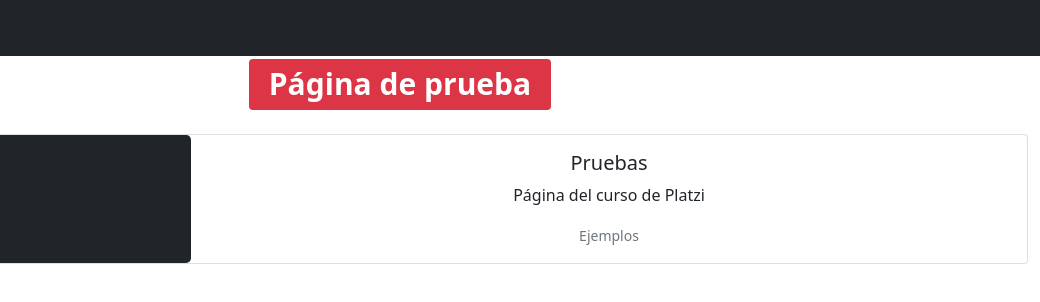
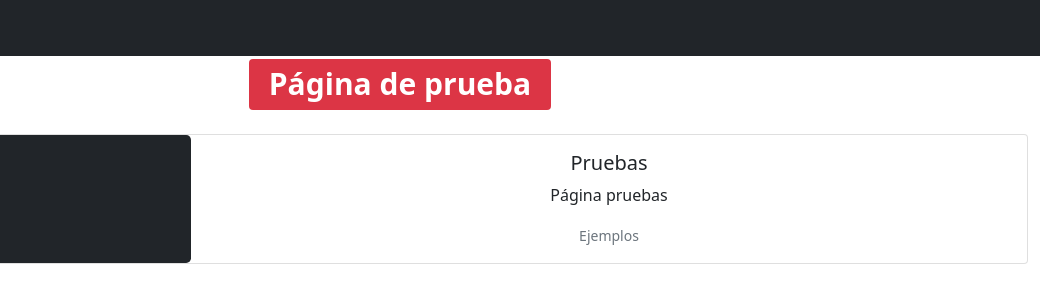
Before and after one commit to Rszooc/rszooc.github.io, a plain HTML site: page index.html in a window 1280 px wide. Shown: the full height of the page, 240-1280 px from the left. Drawn offline with nearby package versions, Linux system fonts and the light colour scheme.

Commit message:
Ajuste de la tarjeta

```diff
--- a/index.html
+++ b/index.html
@@ -38,7 +38,7 @@
               <div class="col-md-8">
                 <div class="card-body">
                   <h5 class="card-title">Pruebas</h5>
-                  <p class="card-text">Página del curso de Platzi</p>
+                  <p class="card-text">Página pruebas</p>
                   <p class="card-text"><small class="text-muted">Ejemplos</small></p>
                 </div>
               </div>
```
